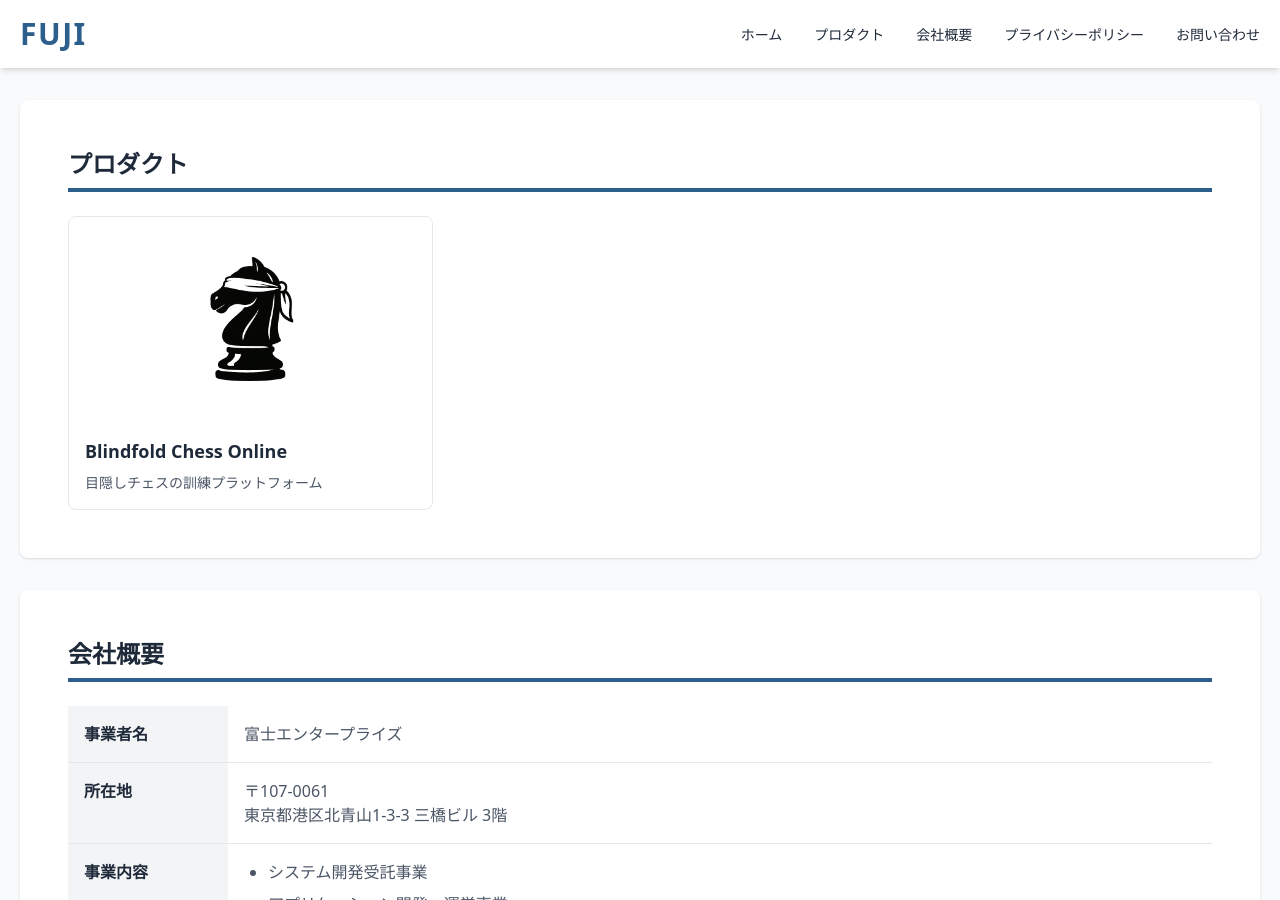
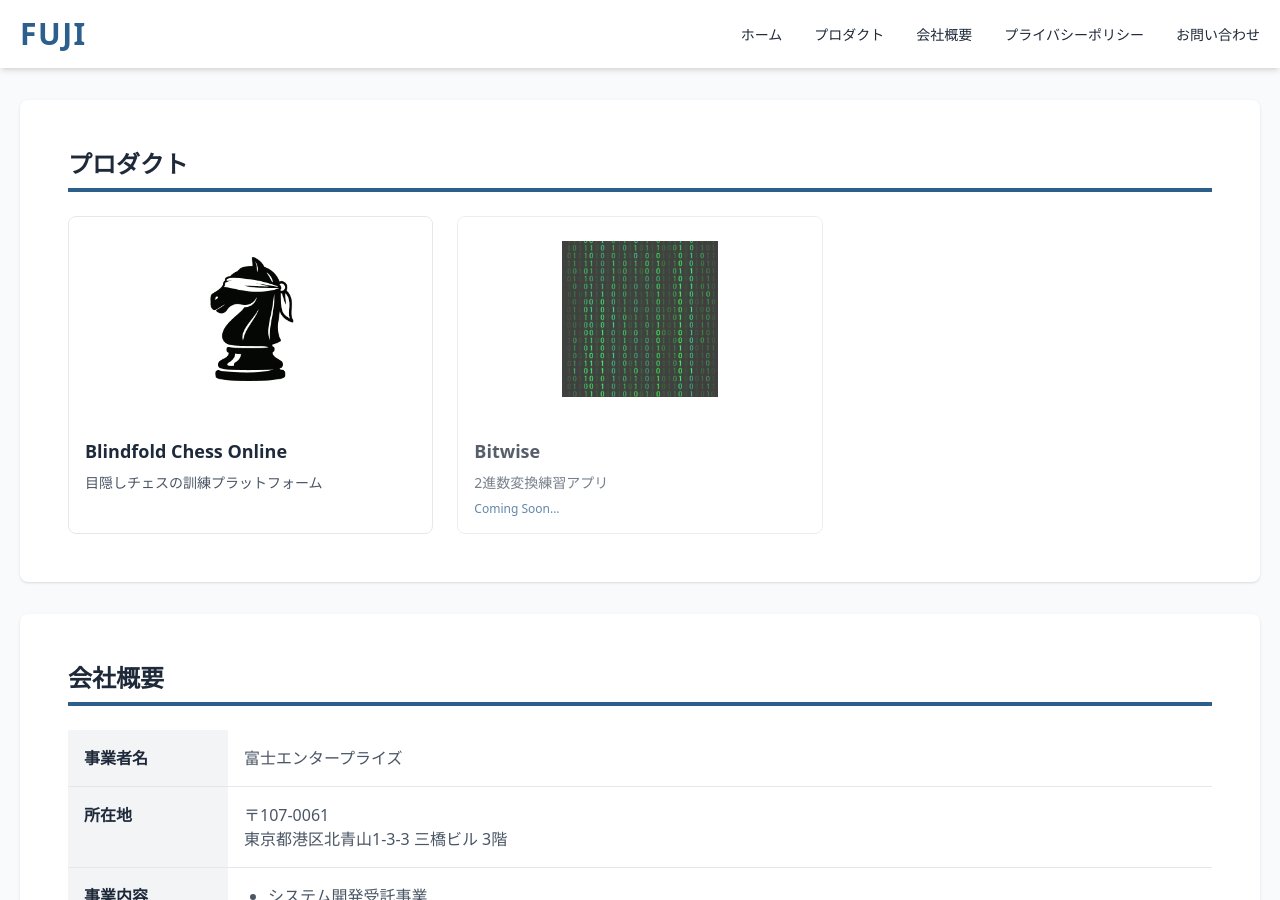
Before and after one commit to k0kishima/k0kishima.github.io, a Jekyll site: the page built from index.html, in a window 1280 px wide and 900 px high. Built offline with Jekyll 4.4.1, drawn with Linux system fonts in a browser that asks for light colours.

Commit message:
Add Bitwise app card to Products section
- Add Bitwise card with app icon
- Display "Coming Soon..." status (no link yet)
- Order: Blindfold Chess Online first, then Bitwise
- Use opacity to indicate upcoming release

🤖 Generated with [Claude Code](https://claude.com/claude-code)

Co-Authored-By: Claude <noreply@anthropic.com>

```diff
--- a/index.html
+++ b/index.html
@@ -21,6 +21,18 @@ title: ホーム
                         <p class="text-gray-600 text-sm">目隠しチェスの訓練プラットフォーム</p>
                     </div>
                 </a>
+
+                <!-- Bitwise Card -->
+                <div class="block bg-white border border-gray-200 rounded-lg overflow-hidden opacity-75">
+                    <div class="aspect-video bg-white flex items-center justify-center p-6">
+                        <img src="{{ site.baseurl }}/assets/images/bitwise-icon.png" alt="Bitwise" class="w-full h-full object-contain">
+                    </div>
+                    <div class="p-4">
+                        <h3 class="text-lg font-semibold text-gray-800 mb-2">Bitwise</h3>
+                        <p class="text-gray-600 text-sm mb-2">2進数変換練習アプリ</p>
+                        <p class="text-brand text-xs font-medium">Coming Soon...</p>
+                    </div>
+                </div>
             </div>
         </section>
 
```
Also changed, not shown: assets/images/bitwise-icon.png (added).
